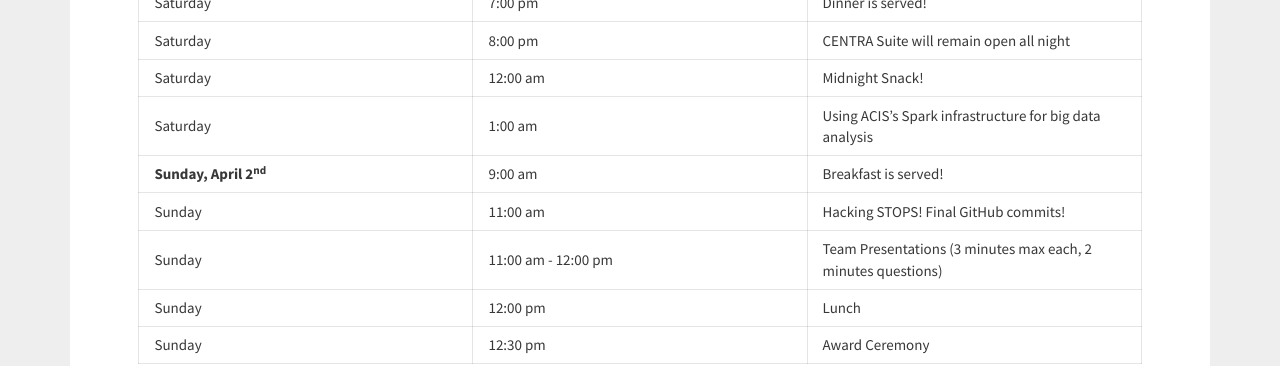
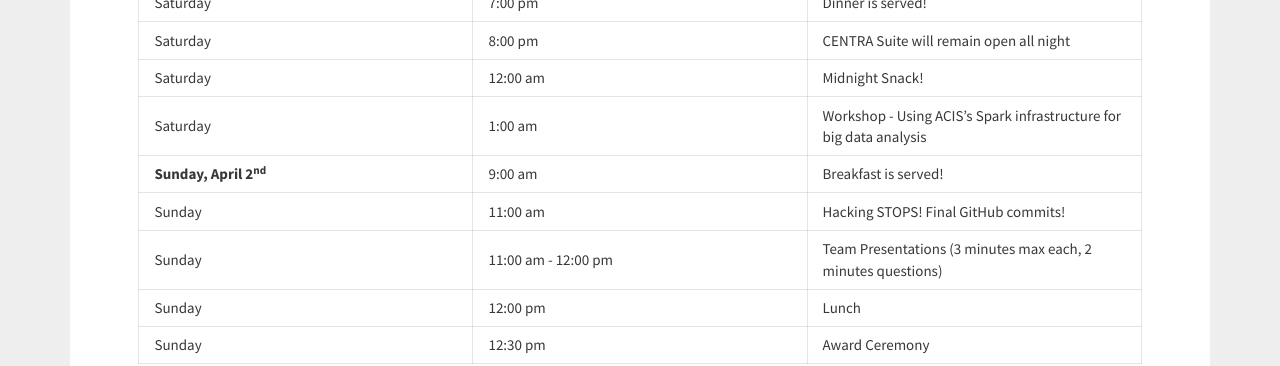
Before and after one commit to hmchou56/centra8, a Jekyll site: the page built from hackathon2017/program.md, in a window 1280 px wide. Shown: the part 1488-1854 px from the top of the page. Built offline with Jekyll 4.4.1, drawn with Linux system fonts in a browser that asks for light colours; nearby versions of some CDN libraries.

Commit message:
Update program.md

```diff
--- a/hackathon2017/program.md
+++ b/hackathon2017/program.md
@@ -39,7 +39,7 @@ Detailed schedule:
 | Saturday | 7:00 pm | Dinner is served! |
 | Saturday | 8:00 pm | CENTRA Suite will remain open all night |
 | Saturday | 12:00 am | Midnight Snack! |
-| Saturday | 1:00 am | Using ACIS's Spark infrastructure for big data analysis |
+| Saturday | 1:00 am | Workshop - Using ACIS's Spark infrastructure for big data analysis |
 | **Sunday, April 2<sup>nd</sup>** | 9:00 am | Breakfast is served! |
 | Sunday | 11:00 am | Hacking STOPS! Final GitHub commits! |
 | Sunday | 11:00 am - 12:00 pm | Team Presentations (3 minutes max each, 2 minutes questions) |
```
